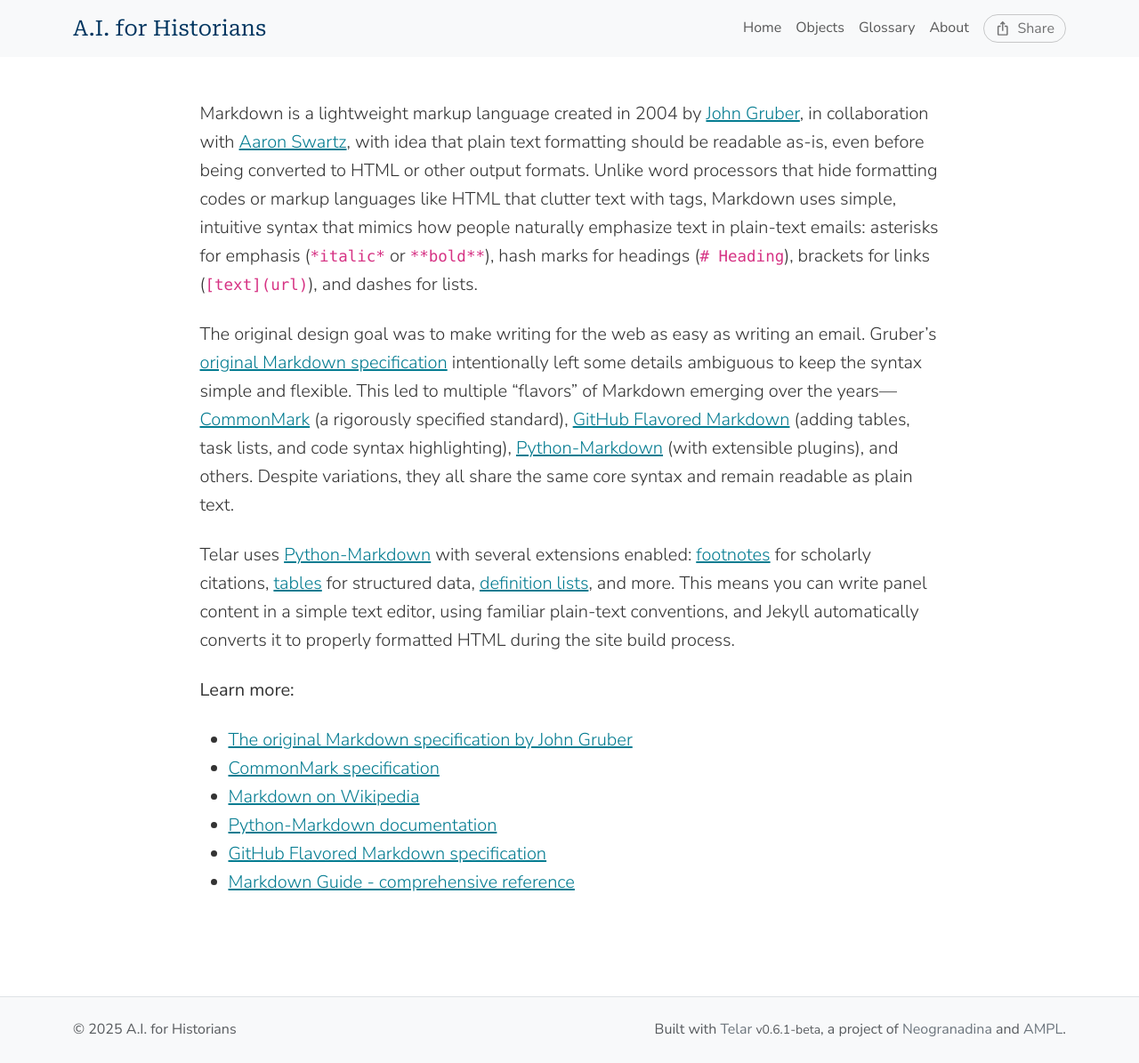
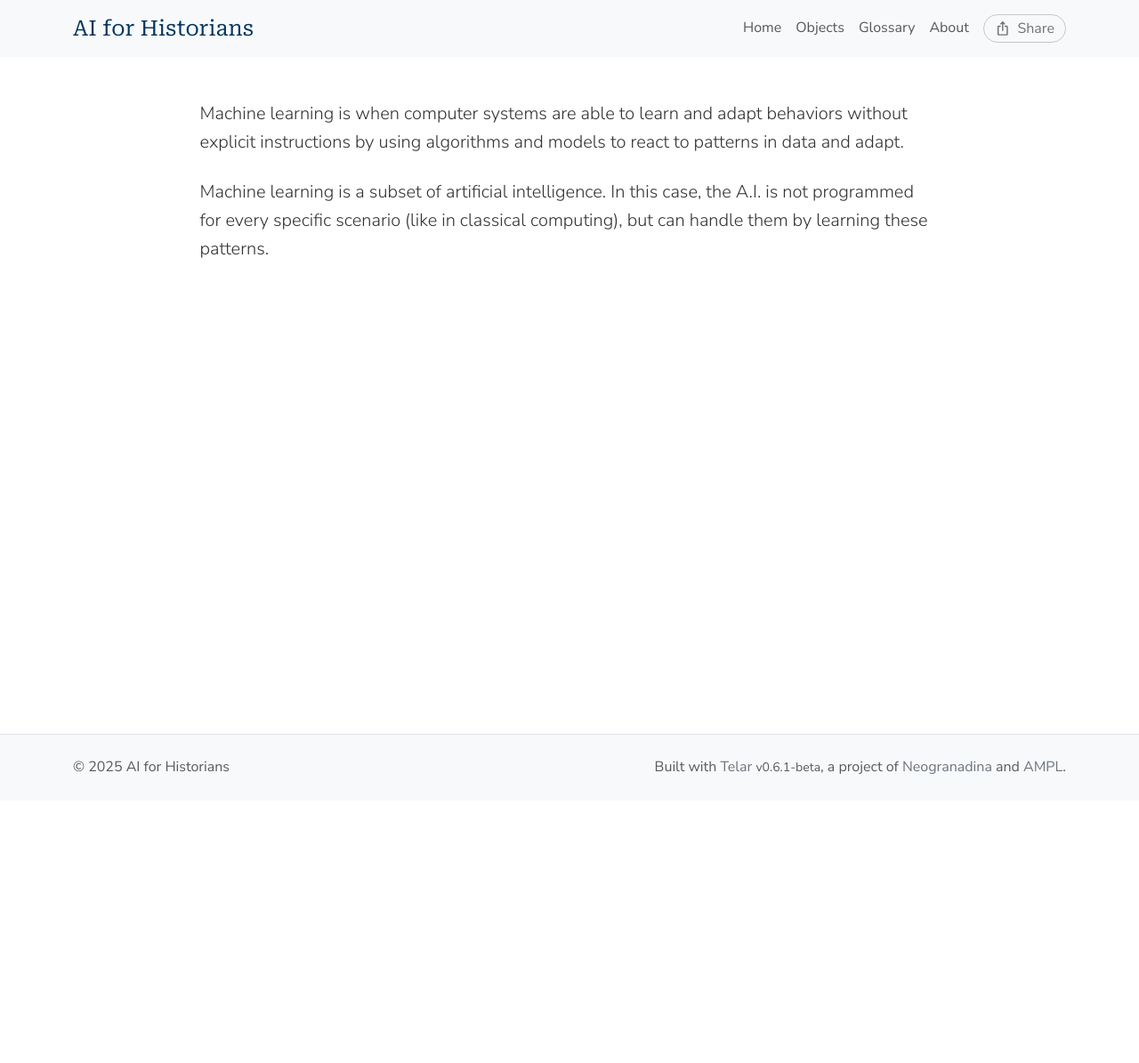
Before and after one commit to avierath/aiforhistory, a Jekyll site: the page built from components/texts/glossary/machine-learning.md, in a window 1280 px wide. Shown: the whole page at 89% size. Built offline with Jekyll 4.4.1, drawn with Linux system fonts in a browser that asks for light colours; after the commit the page ends 900 px from its top, so only the background shows below that.

Commit message:
turned demo off and finished definitions

```diff
--- a/_config.yml
+++ b/_config.yml
@@ -2,8 +2,8 @@
 # https://github.com/UCSB-AMPLab/telar
 
 # Site Settings
-title: A.I. for Historians
-description: "Telar (Spanish for 'loom') is a static site generator built on Jekyll that weaves together IIIF images, text, and layered contextual information into interactive digital narrative exhibitions. <a href='https://github.com/UCSB-AMPLab/telar'>Telar</a> is a project of <a href='https://neogranadina.org'>Neogranadina</a> and the Archives, Memory, and Preservation Labs at <a href='https://ampl.clair.ucsb.edu/'>UC Santa Barbara</a> and <a href='https://liberalarts.utexas.edu/history/'>UT Austin</a>."
+title: AI for Historians
+description: Demystifying AI for historians
 baseurl: "/aiforhistory"
 url: "https://avierath.github.io"
 author: ""
@@ -16,7 +16,7 @@ telar_language: "en" # Options: "en" (English), "es" (Español)
 story_interface:
   show_story_steps: true # Set to false to hide "Step X" overlay in stories
   show_object_credits: true # Set to true to display object credits badge (bottom-left corner, dismissable)
-  include_demo_content: true # Fetch demo stories from content.telar.org. Switch this off to hide demo stories and their content.
+  include_demo_content: false # Fetch demo stories from content.telar.org. Switch this off to hide demo stories and their content.
 
 # Google Sheets Integration (optional)
 # Manage content via Google Sheets instead of editing CSV files directly.
--- a/components/texts/glossary/machine-learning.md
+++ b/components/texts/glossary/machine-learning.md
@@ -4,16 +4,6 @@ title: "Machine Learning"
 related_terms: machinelearning
 ---
 
-Markdown is a lightweight markup language created in 2004 by [John Gruber](https://daringfireball.net/), in collaboration with [Aaron Swartz](https://en.wikipedia.org/wiki/Aaron_Swartz), with idea that plain text formatting should be readable as-is, even before being converted to HTML or other output formats. Unlike word processors that hide formatting codes or markup languages like HTML that clutter text with tags, Markdown uses simple, intuitive syntax that mimics how people naturally emphasize text in plain-text emails: asterisks for emphasis (`*italic*` or `**bold**`), hash marks for headings (`# Heading`), brackets for links (`[text](url)`), and dashes for lists.
+Machine learning is when computer systems are able to learn and adapt behaviors without explicit instructions by using algorithms and models to react to patterns in data and adapt.
 
-The original design goal was to make writing for the web as easy as writing an email. Gruber's [original Markdown specification](https://daringfireball.net/projects/markdown/) intentionally left some details ambiguous to keep the syntax simple and flexible. This led to multiple "flavors" of Markdown emerging over the years—[CommonMark](https://commonmark.org/) (a rigorously specified standard), [GitHub Flavored Markdown](https://github.github.com/gfm/) (adding tables, task lists, and code syntax highlighting), [Python-Markdown](https://python-markdown.github.io/) (with extensible plugins), and others. Despite variations, they all share the same core syntax and remain readable as plain text.
-
-Telar uses [Python-Markdown](https://python-markdown.github.io/) with several extensions enabled: [footnotes](https://python-markdown.github.io/extensions/footnotes/) for scholarly citations, [tables](https://python-markdown.github.io/extensions/tables/) for structured data, [definition lists](https://python-markdown.github.io/extensions/definition_lists/), and more. This means you can write panel content in a simple text editor, using familiar plain-text conventions, and Jekyll automatically converts it to properly formatted HTML during the site build process.
-
-**Learn more:**
-- [The original Markdown specification by John Gruber](https://daringfireball.net/projects/markdown/)
-- [CommonMark specification](https://commonmark.org/)
-- [Markdown on Wikipedia](https://en.wikipedia.org/wiki/Markdown)
-- [Python-Markdown documentation](https://python-markdown.github.io/)
-- [GitHub Flavored Markdown specification](https://github.github.com/gfm/)
-- [Markdown Guide - comprehensive reference](https://www.markdownguide.org/)
+Machine learning is a subset of artificial intelligence. In this case, the A.I. is not programmed for every specific scenario (like in classical computing), but can handle them by learning these patterns.
```
Also changed, not shown: components/texts/glossary/computing-power.md (added, +7 -0 lines), components/texts/glossary/deep-learning.md (added, +7 -0 lines), components/texts/glossary/language-corpus.md (+2 -12 lines), components/texts/glossary/multimodal-system.md (added, +7 -0 lines), components/texts/glossary/natural-language-processing.md (added, +9 -0 lines), components/texts/glossary/reinforcement-learning.md (added, +9 -0 lines), components/texts/glossary/scaling-laws.md (added, +7 -0 lines), components/texts/glossary/scraping.md (added, +7 -0 lines), components/texts/glossary/supervised-learning.md (added, +7 -0 lines), components/texts/glossary/unsupervised-learning.md (added, +7 -0 lines), components/texts/glossary/zero-shot-learning.md (added, +7 -0 lines).
